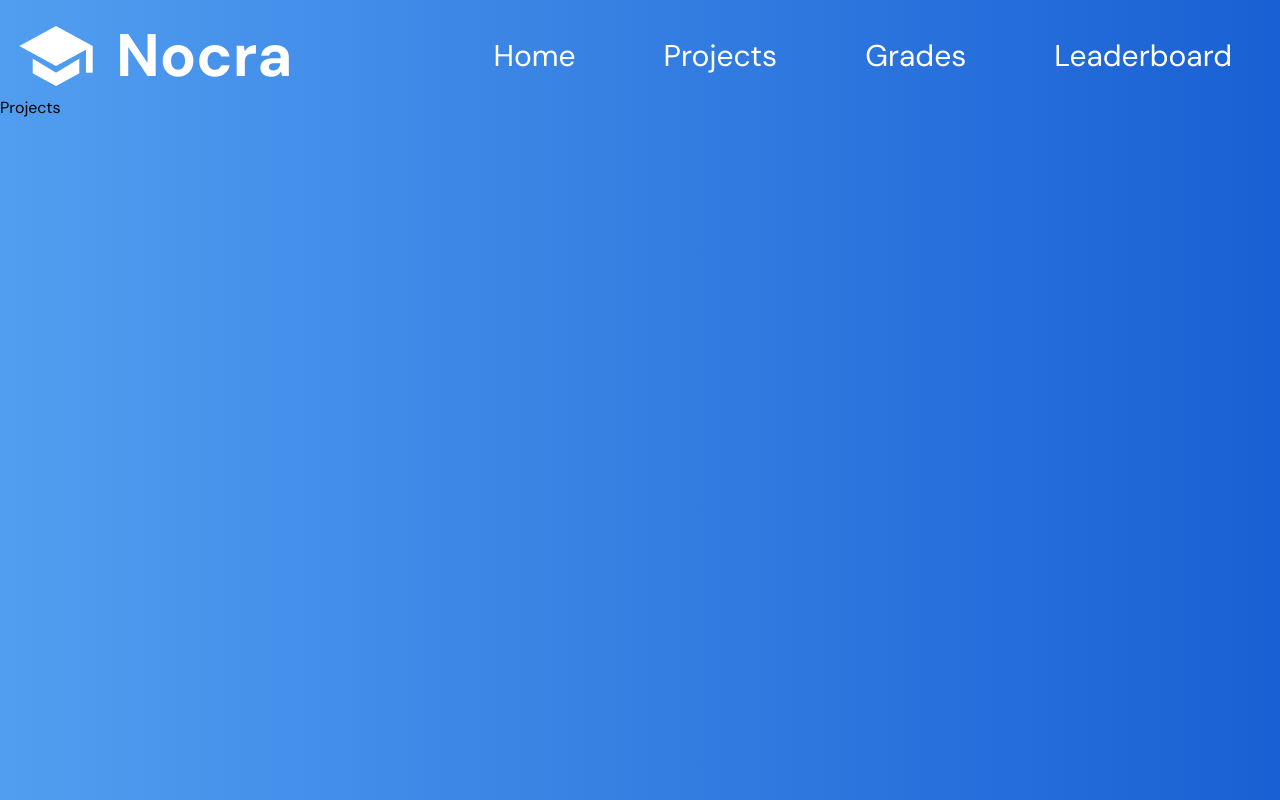
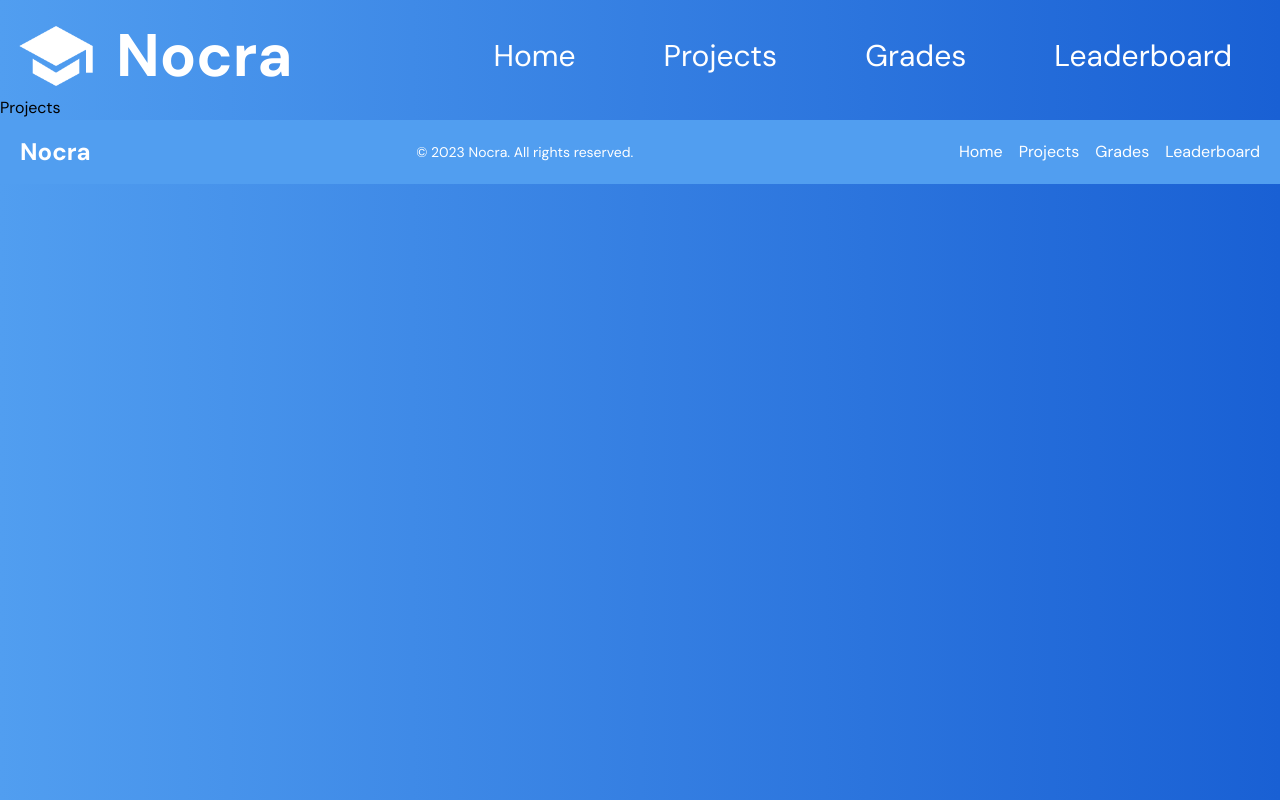
Before and after one commit to ahmedkhaleel2004/nocra, a Next.js app: page /projects in a window 1280 px wide. Built offline with nearby package versions, Linux system fonts and the light colour scheme.

Commit message:
finish footer

```diff
--- a/app/components/Footer.tsx
+++ b/app/components/Footer.tsx
@@ -1,7 +1,31 @@
 import React from "react";
+import Link from "next/link";
 
 const Footer = () => {
-	return <div>Footer</div>;
+	return (
+		<footer className="text-white bg-body-blue">
+			<div className="container mx-auto py-4 px-5 flex flex-wrap items-center justify-between">
+				<p className="font-bold text-2xl text-white mb-2 sm:mb-0">Nocra</p>
+				<p className="text-sm text-white mx-auto my-0">
+					© {new Date().getFullYear()} Nocra. All rights reserved.
+				</p>
+				<div className="flex space-x-4">
+					<Link href="/" className="text-white hover:text-black">
+						Home
+					</Link>
+					<Link href="/projects" className="text-white hover:text-black">
+						Projects
+					</Link>
+					<Link href="/grades" className="text-white hover:text-black">
+						Grades
+					</Link>
+					<Link href="/leaderboard" className="text-white hover:text-black">
+						Leaderboard
+					</Link>
+				</div>
+			</div>
+		</footer>
+	);
 };
 
 export default Footer;
--- a/app/layout.tsx
+++ b/app/layout.tsx
@@ -2,6 +2,7 @@ import type { Metadata } from "next";
 import "./globals.css";
 import Header from "./components/Header";
 import { DM_Sans } from "next/font/google";
+import Footer from "./components/Footer";
 
 const dmSans = DM_Sans({
 	weight: ["400", "700"], // Regular and Bold weights
@@ -24,6 +25,7 @@ export default function RootLayout({
 			<body>
 				<Header />
 				<main className="pt-24">{children}</main>
+				<Footer />
 			</body>
 		</html>
 	);
--- a/app/page.tsx
+++ b/app/page.tsx
@@ -87,7 +87,7 @@ export default function Home() {
 						</p>
 						<p className="text-xl mb-4">
 							Score from grades will follow the formula of: (Relative)
-							Difficulty * Grade, using last year's course data.
+							Difficulty * Current Grade, using last year's course data.
 						</p>
 						<p className="text-xl">
 							The projects are more interesting. Assessment of these will be
@@ -96,7 +96,7 @@ export default function Home() {
 						{/* ... more content ... */}
 					</div>
 					{/* Image container */}
-					<div className="flex justify-center md:justify-center pr-[10rem]">
+					<div className="flex justify-center md:justify-center pr-[10rem] pb-[5rem]">
 						<img
 							src="/correct.png"
 							alt="Checkmark"
```
